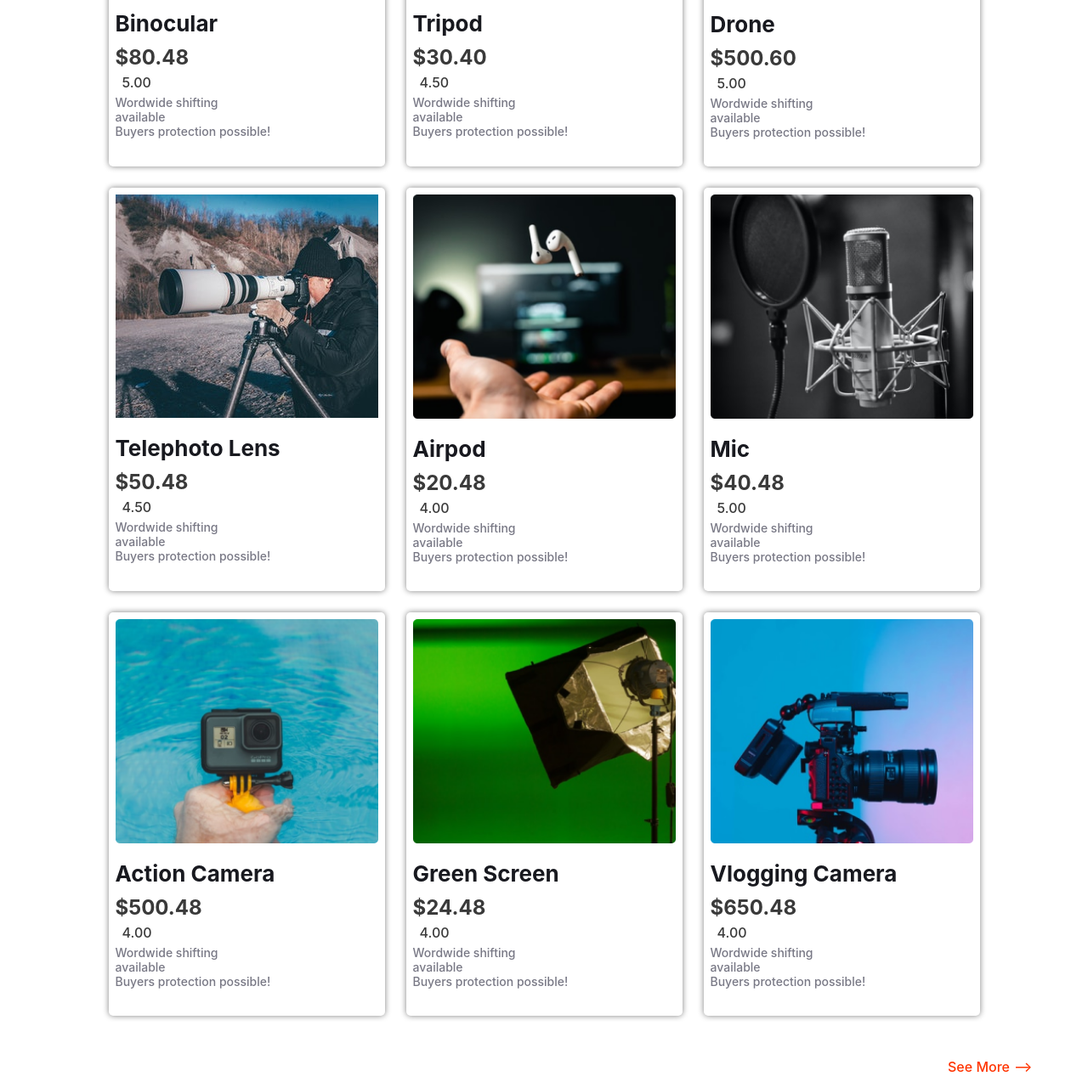
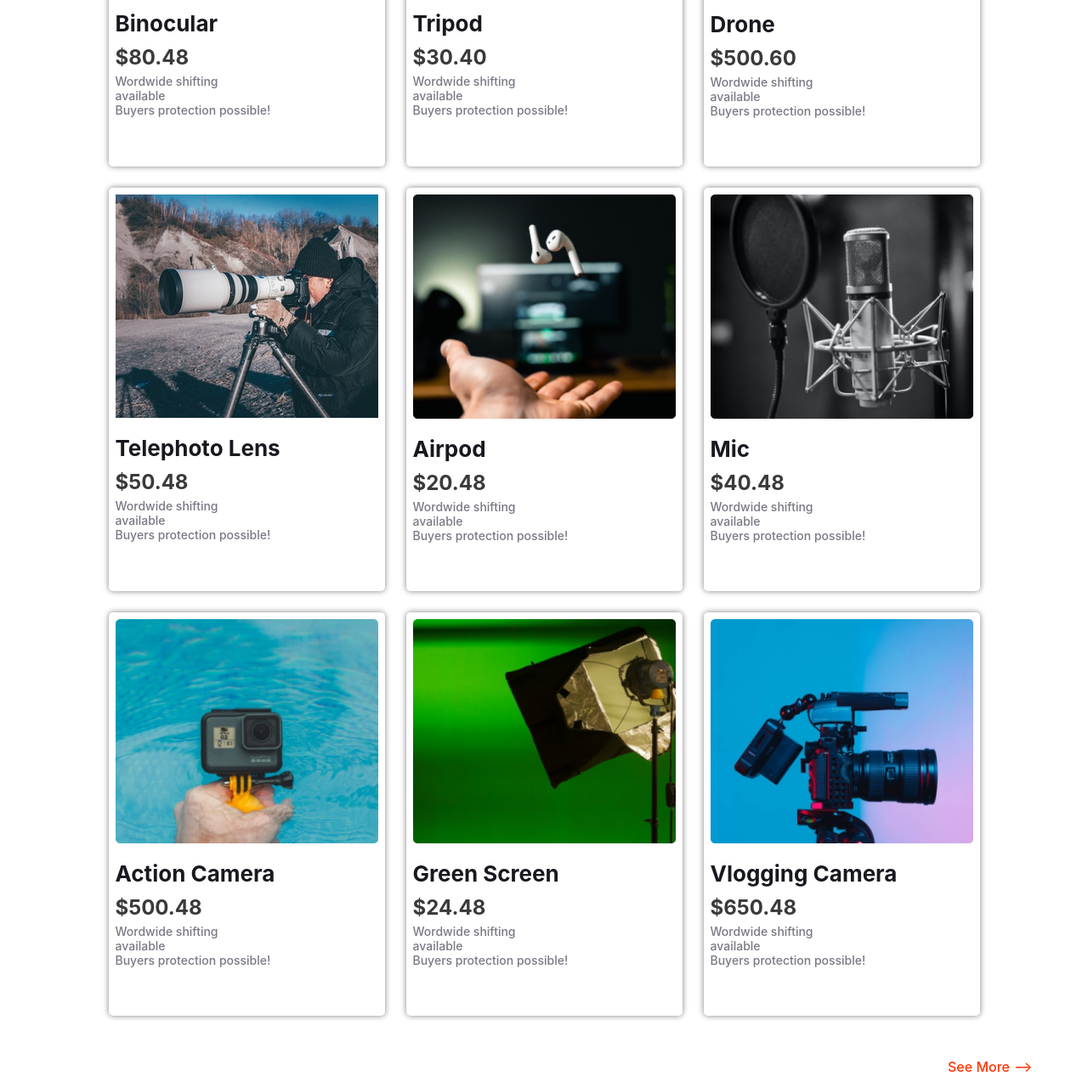
Before and after one commit to rayhan1650/wildlife_photography, a plain HTML site: page index.html in a window 1280 px wide. Shown: the part 1043-2317 px from the top of the page at 85% size. Drawn offline with Linux system fonts and the light colour scheme.

Commit message:
all font aw commented

```diff
--- a/index.html
+++ b/index.html
@@ -27,12 +27,12 @@
             <li><a href="#">Products</a></li>
             <li><a href="#">Sign up</a></li>
             <li><a href="#">Log in</a></li>
-            <li>
+            <!-- <li>
               <a href="#"><i class="fas fa-search"></i></a>
             </li>
             <li>
               <a href="#"><i class="fas fa-cart-plus"></i></a>
-            </li>
+            </li> -->
           </ul>
         </div>
       </nav>
@@ -70,14 +70,14 @@
               <div class="grid-desc">
                 <h2>Binocular</h2>
                 <h3>$80.48</h3>
-                <div class="rating">
+                <!-- <div class="rating">
                   <i class="fas fa-star"></i>
                   <i class="fas fa-star"></i>
                   <i class="fas fa-star"></i>
                   <i class="fas fa-star"></i>
                   <i class="fas fa-star"></i>
                   <span>5.00</span>
-                </div>
+                </div> -->
                 <p>
                   Wordwide shifting <br />
                   available <br />
@@ -92,14 +92,14 @@
               <div class="grid-desc">
                 <h2>Tripod</h2>
                 <h3>$30.40</h3>
-                <div class="rating">
+                <!-- <div class="rating">
                   <i class="fas fa-star"></i>
                   <i class="fas fa-star"></i>
                   <i class="fas fa-star"></i>
                   <i class="fas fa-star"></i>
                   <i class="fas fa-star"></i>
                   <span>4.50</span>
-                </div>
+                </div> -->
                 <p>
                   Wordwide shifting <br />
                   available <br />
@@ -114,14 +114,14 @@
               <div class="grid-desc">
                 <h2>Drone</h2>
                 <h3>$500.60</h3>
-                <div class="rating">
+                <!-- <div class="rating">
                   <i class="fas fa-star"></i>
                   <i class="fas fa-star"></i>
                   <i class="fas fa-star"></i>
                   <i class="fas fa-star"></i>
                   <i class="fas fa-star"></i>
                   <span>5.00</span>
-                </div>
+                </div> -->
                 <p>
                   Wordwide shifting <br />
                   available <br />
@@ -136,14 +136,14 @@
               <div class="grid-desc">
                 <h2>Telephoto Lens</h2>
                 <h3>$50.48</h3>
-                <div class="rating">
+                <!-- <div class="rating">
                   <i class="fas fa-star"></i>
                   <i class="fas fa-star"></i>
                   <i class="fas fa-star"></i>
                   <i class="fas fa-star"></i>
                   <i class="fas fa-star"></i>
                   <span>4.50</span>
-                </div>
+                </div> -->
                 <p>
                   Wordwide shifting <br />
                   available <br />
@@ -158,14 +158,14 @@
               <div class="grid-desc">
                 <h2>Airpod</h2>
                 <h3>$20.48</h3>
-                <div class="rating">
+                <!-- <div class="rating">
                   <i class="fas fa-star"></i>
                   <i class="fas fa-star"></i>
                   <i class="fas fa-star"></i>
                   <i class="fas fa-star"></i>
                   <i class="fas fa-star"></i>
                   <span>4.00</span>
-                </div>
+                </div> -->
                 <p>
                   Wordwide shifting <br />
                   available <br />
@@ -180,14 +180,14 @@
               <div class="grid-desc">
                 <h2>Mic</h2>
                 <h3>$40.48</h3>
-                <div class="rating">
+                <!-- <div class="rating">
                   <i class="fas fa-star"></i>
                   <i class="fas fa-star"></i>
                   <i class="fas fa-star"></i>
                   <i class="fas fa-star"></i>
                   <i class="fas fa-star"></i>
                   <span>5.00</span>
-                </div>
+                </div> -->
                 <p>
                   Wordwide shifting <br />
                   available <br />
@@ -202,14 +202,14 @@
               <div class="grid-desc">
                 <h2>Action Camera</h2>
                 <h3>$500.48</h3>
-                <div class="rating">
+                <!-- <div class="rating">
                   <i class="fas fa-star"></i>
                   <i class="fas fa-star"></i>
                   <i class="fas fa-star"></i>
                   <i class="fas fa-star"></i>
                   <i class="fas fa-star"></i>
                   <span>4.00</span>
-                </div>
+                </div> -->
                 <p>
                   Wordwide shifting <br />
                   available <br />
@@ -224,14 +224,14 @@
               <div class="grid-desc">
                 <h2>Green Screen</h2>
                 <h3>$24.48</h3>
-                <div class="rating">
+                <!-- <div class="rating">
                   <i class="fas fa-star"></i>
                   <i class="fas fa-star"></i>
                   <i class="fas fa-star"></i>
                   <i class="fas fa-star"></i>
                   <i class="fas fa-star"></i>
                   <span>4.00</span>
-                </div>
+                </div> -->
                 <p>
                   Wordwide shifting <br />
                   available <br />
@@ -246,14 +246,14 @@
               <div class="grid-desc">
                 <h2>Vlogging Camera</h2>
                 <h3>$650.48</h3>
-                <div class="rating">
+                <!-- <div class="rating">
                   <i class="fas fa-star"></i>
                   <i class="fas fa-star"></i>
                   <i class="fas fa-star"></i>
                   <i class="fas fa-star"></i>
                   <i class="fas fa-star"></i>
                   <span>4.00</span>
-                </div>
+                </div> -->
                 <p>
                   Wordwide shifting <br />
                   available <br />
@@ -288,12 +288,12 @@
         Copyright &copy; wildlife photography products <br />
         all right reserved
       </p>
-      <div>
+      <!-- <div>
         <i class="fab fa-twitter-square"></i>
         <i class="fab fa-instagram"></i>
         <i class="fab fa-facebook-square"></i>
         <i class="fab fa-youtube-square"></i>
-      </div>
+      </div> -->
     </footer>
   </body>
 </html>
```
